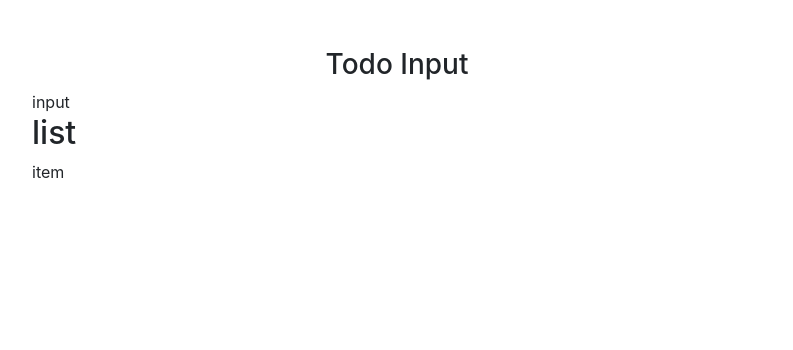
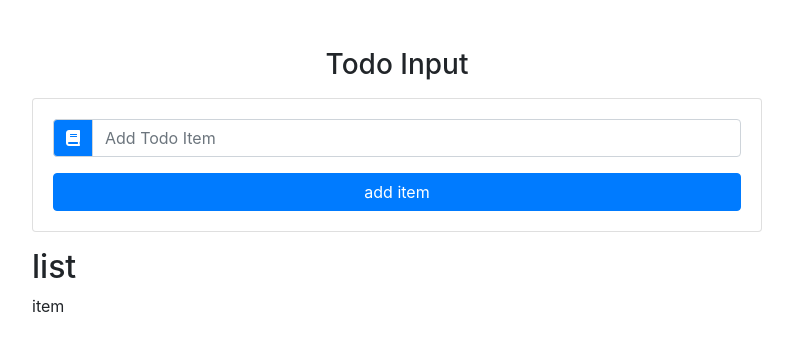
Before and after one commit to Miselrkba/react-todo-list, a React (Create React App) app: page / in a window 1280 px wide. Shown: the top 350 px of the page, without its empty margins (243-1036 px from the left). Built offline with nearby package versions, Linux system fonts and the light colour scheme.

Commit message:
added setup to TodoInput

```diff
--- a/public/index.html
+++ b/public/index.html
@@ -3,6 +3,12 @@
   <head>
     <meta charset="utf-8" />
     <link rel="icon" href="%PUBLIC_URL%/favicon.ico" />
+    <link
+      rel="stylesheet"
+      href="https://use.fontawesome.com/releases/v5.14.0/css/all.css"
+      integrity="sha384-HzLeBuhoNPvSl5KYnjx0BT+WB0QEEqLprO+NBkkk5gbc67FTaL7XIGa2w1L0Xbgc"
+      crossorigin="anonymous"
+    />
     <meta name="viewport" content="width=device-width, initial-scale=1" />
     <meta name="theme-color" content="#000000" />
     <meta
--- a/src/components/TodoInput.js
+++ b/src/components/TodoInput.js
@@ -1,11 +1,27 @@
-import React, { Component } from 'react'
+import React, { Component } from "react";
 
 export default class TodoInput extends Component {
-    render() {
-        return (
-            <div>
-                input
+  render() {
+    const { item, handleChange, handleSubmit, editItem } = this.props;
+    return (
+      <div className="card card-body my-3">
+        <form onSubmit={handleSubmit}>
+          <div className="input-group">
+            <div className="input-group-prepend">
+              <div className="input-group-text bg-primary text-white">
+                <i className="fas fa-book"></i>
+              </div>
             </div>
-        )
-    }
+            <input
+              className="form-control text-capitalize"
+              placeholder="add todo item"
+              value={item}
+              onChange={handleChange}
+            />
+          </div>
+          <button type="submit" className="btn btn-block btn-primary mt-3">add item</button>
+        </form>
+      </div>
+    );
+  }
 }
```
Also changed, not shown: 1 other file (tests, documents, lock files or other folders).
